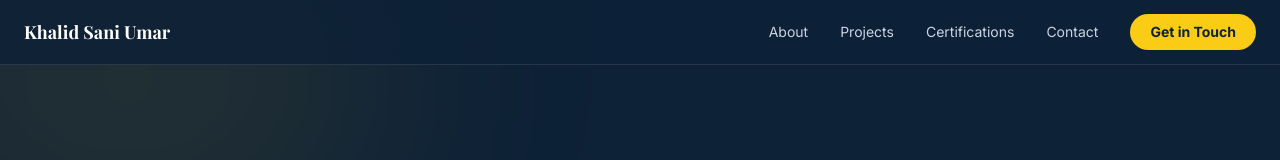
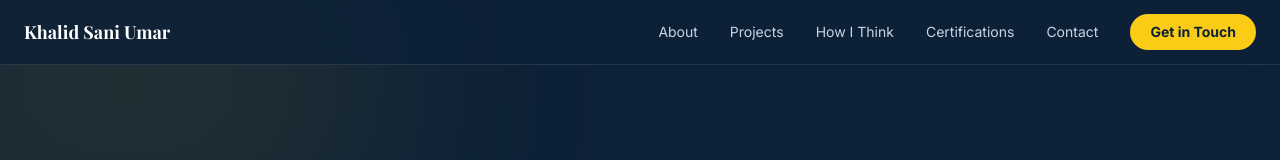
Before and after one commit to beylabs/bey-portfolio, a Next.js app: page / in a window 1280 px wide. Shown: the top 160 px of the page. Built offline with nearby package versions, Linux system fonts and the light colour scheme; a web font is replaced by a local one.

Commit message:
Feat: add How I Think to nav links

```diff
--- a/components/sections/Nav.tsx
+++ b/components/sections/Nav.tsx
@@ -5,6 +5,7 @@ import { Menu, X } from "lucide-react";
 const LINKS = [
   { label: "About", href: "#about" },
   { label: "Projects", href: "#impact" },
+  { label: "How I Think", href: "#how-i-think" },
   { label: "Certifications", href: "#certs" },
   { label: "Contact", href: "#contact" },
 ];
```
